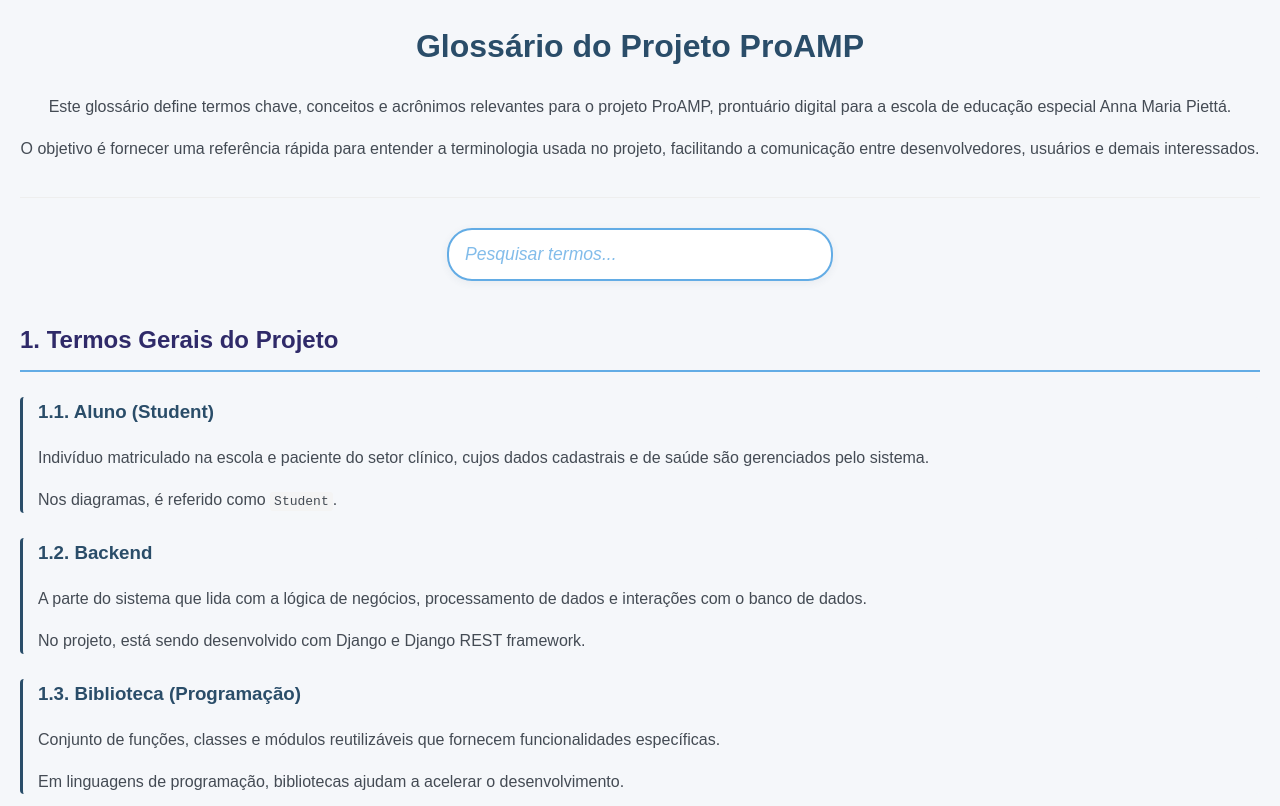
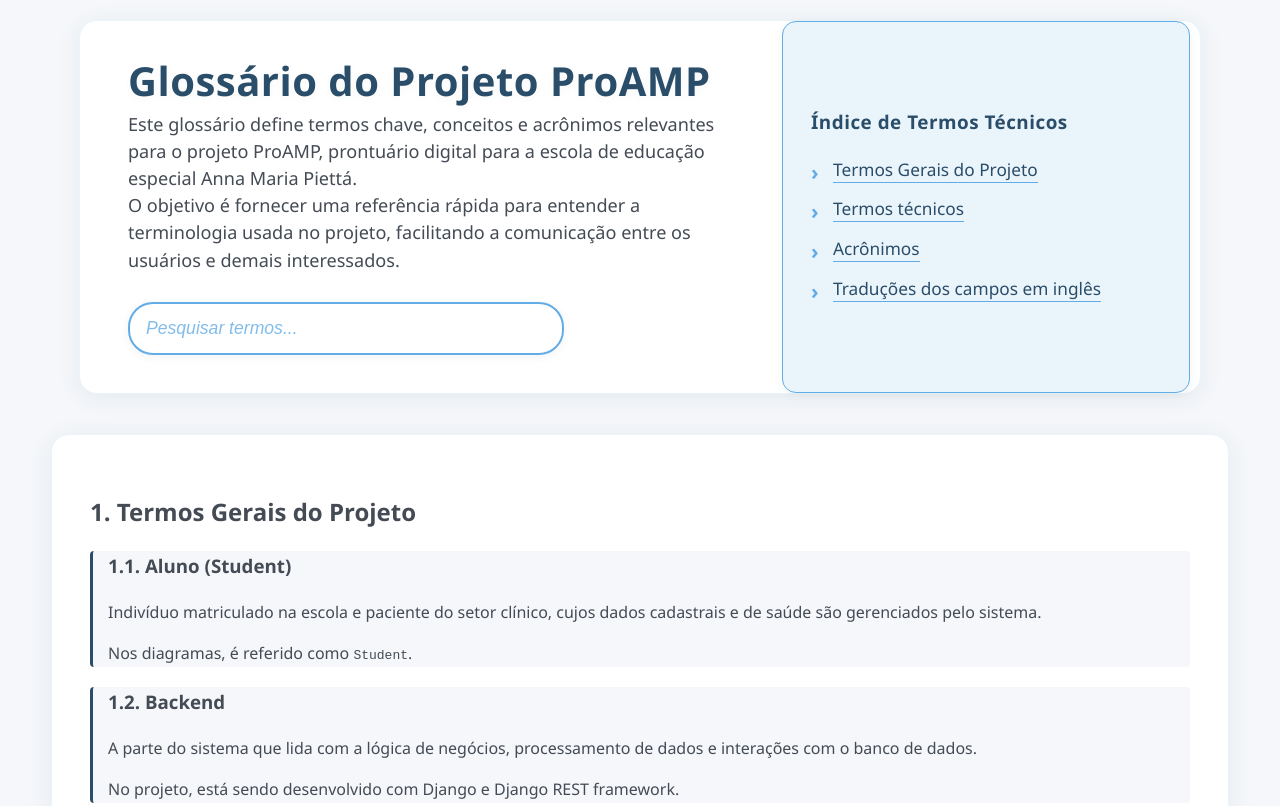
Before and after one commit to luismineo/proamp-docs, a plain HTML site: page pages/glossario.html in a window 1280 px wide. Shown: the top 806 px of the page. Drawn offline with Linux system fonts and the light colour scheme.

Commit message:
atualizacao glossario e index

```diff
--- a/pages/glossario.html
+++ b/pages/glossario.html
@@ -6,31 +6,17 @@
     <title>Glossário do Projeto ProAMP</title>
     <style>
         body {
-            font-family: sans-serif;
+        font-family: 'Segoe UI', 'Arial', sans-serif;
         margin: 20px;
         line-height: 1.6;
         background: #F5F7FA;
         color: #444B54;
         }
+
         header {
-            text-align: center;
-            margin-bottom: 30px;
-            border-bottom: 1px solid #eee;
-            padding-bottom: 20px;
+        display: none;
         }
-        h1 {
-            color: #2A4D69;
-        }
-        h2 {
-            color: #2F2A69;
-            border-bottom: 2px solid #63ACE5;
-            padding-bottom: 10px;
-            margin-top: 40px;
-        }
-        h3 {
-            color: #2A4D69;
-            margin-top: 25px;
-        }
+
         .term-entry {
         margin-bottom: 20px;
         padding-left: 15px;
@@ -39,36 +25,61 @@
         color: #444B54;
         border-radius: 4px;
         }
+
         .term-entry p {
         margin-bottom: 5px;
         }
-        strong {
-            font-weight: bold;
+
+        .glossario-header {
+        display: flex;
+        flex-wrap: wrap;
+        gap: 32px;
+        max-width: 1100px;
+        margin: 0 auto 40px auto;
+        align-items: stretch;
+        padding: 0 10px;
+        background: #fff;
+        border-radius: 18px;
+        box-shadow: 0 4px 24px rgba(42, 77, 105, 0.08);
+        border: 1.5px solid #eaf4fb;
+        position: relative;
         }
-        ul {
-            list-style-type: disc;
-            margin-left: 20px;
+
+        .header-content {
+        flex: 2 1 340px;
+        min-width: 300px;
+        padding: 38px 0 38px 38px;
+        display: flex;
+        flex-direction: column;
+        justify-content: center;
         }
-        code {
-            background-color: #f4f4f4;
-            padding: 2px 4px;
-            border-radius: 3px;
-            font-family: monospace;
+
+        .header-content h1 {
+        color: #2A4D69;
+        font-size: 2.5em;
+        margin-bottom: 8px;
+        margin-top: 0;
+        text-align: left;
+        letter-spacing: 0.5px;
+        font-weight: 700;
+        line-height: 1.1;
+        text-shadow: 0 2px 8px rgba(42, 77, 105, 0.04);
         }
-        a {
-            color: #63ACE5;
-            text-decoration: underline;
+
+        .header-content .subtitle {
+        color: #444B54;
+        font-size: 1.13em;
+        margin-bottom: 28px;
+        margin-top: 0;
+        text-align: left;
+        line-height: 1.5;
+        max-width: 600px;
         }
-        .highlight {
-            background-color: #b3e5fc;
-            color: #2A4D69;
-            border-radius: 3px;
-            padding: 0 2px;
-        }
+
         .search-box {
         width: 100%;
-            max-width: 350px;
-            margin: 30px auto 40px auto;
+        max-width: 400px;
+        margin: 0;
         display: flex;
         align-items: center;
         background: #fff;
@@ -78,9 +89,11 @@
         padding: 6px 16px;
         transition: border-color 0.2s;
         }
+
         .search-box:focus-within {
         border-color: #2A4D69;
         }
+
         .search-box input[type="text"] {
         flex: 1;
         border: none;
@@ -90,24 +103,139 @@
         color: #2A4D69;
         padding: 8px 0;
         }
+
         .search-box input[type="text"]::placeholder {
         color: #63ACE5;
         opacity: 0.8;
         font-style: italic;
         }
+
+        .index-card {
+        flex: 1 1 260px;
+        min-width: 220px;
+        max-width: 350px;
+        background: #eaf4fb;
+        border: 1.5px solid #63ACE5;
+        border-radius: 14px;
+        box-shadow: 0 2px 8px rgba(42, 77, 105, 0.06);
+        padding: 32px 28px 24px 28px;
+        margin-top: 0;
+        transition: box-shadow 0.2s;
+        display: flex;
+        flex-direction: column;
+        justify-content: center;
+        }
+
+        .index-card h2 {
+        color: #2A4D69;
+        font-size: 1.18em;
+        margin-top: 0;
+        margin-bottom: 18px;
+        letter-spacing: 0.5px;
+        border: none;
+        padding: 0;
+        }
+
+        .index-card ul {
+        list-style: none;
+        padding: 0;
+        margin: 0;
+        }
+
+        .index-card li {
+        margin-bottom: 12px;
+        font-size: 1.08em;
+        position: relative;
+        padding-left: 22px;
+        }
+
+        .index-card li::before {
+        content: "›";
+        color: #63ACE5;
+        font-size: 1.2em;
+        position: absolute;
+        left: 0;
+        top: 0;
+        font-weight: bold;
+        }
+
+        .index-card a {
+        color: #2A4D69;
+        text-decoration: none;
+        border-bottom: 1.5px solid #63ACE5;
+        padding-bottom: 1px;
+        transition: color 0.2s, border-color 0.2s;
+        font-weight: 500;
+        }
+
+        .index-card a:hover,
+        .index-card a:focus {
+        color: #4B8673;
+        border-bottom: 2px solid #2A4D69;
+        background: #b3e5fc;
+        border-radius: 3px;
+        padding: 2px 4px 2px 4px;
+        }
+        .glossario-container {
+        max-width: 1100px;
+        margin: 0 auto 40px auto;
+        background: #fff;
+        border-radius: 18px;
+        box-shadow: 0 4px 24px rgba(42, 77, 105, 0.08);
+        border: 1.5px solid #eaf4fb;
+        padding: 38px 38px 38px 38px;
+        }
+
+        @media (max-width: 900px) {
+        .glossario-header {
+            flex-direction: column;
+            gap: 18px;
+            padding: 0 2vw;
+        }
+        .header-content {
+            padding: 28px 0 18px 0;
+        }
+        .glossario-container {
+            padding: 18px 2vw 18px 2vw;
+        }
+        .index-card {
+            max-width: 100%;
+            margin: 0;
+            padding: 24px 16px 18px 16px;
+        }
+        }
+        .highlight {
+        background-color: #b3e5fc;
+        color: #2A4D69;
+        border-radius: 3px;
+        padding: 0 2px;
+        }
     </style>
 </head>
 <body>
-    <header>
+    <div class="glossario-header">
+        <div class="header-content">
             <h1>Glossário do Projeto ProAMP</h1>
-        <p>Este glossário define termos chave, conceitos e acrônimos relevantes para o projeto ProAMP, prontuário digital para a escola de educação especial Anna Maria Piettá.</p>
-        <p>O objetivo é fornecer uma referência rápida para entender a terminologia usada no projeto, facilitando a comunicação entre desenvolvedores, usuários e demais interessados.</p>
-    </header>
-
+                <p class="subtitle">
+                Este glossário define termos chave, conceitos e acrônimos relevantes para o projeto ProAMP, prontuário digital para a escola de educação especial Anna Maria Piettá.<br>
+                O objetivo é fornecer uma referência rápida para entender a terminologia usada no projeto, facilitando a comunicação entre os usuários e demais interessados.
+                </p>
             <div class="search-box">
                 <input type="text" id="search" placeholder="Pesquisar termos..." oninput="highlightTerm(this.value)">
             </div>
+        </div>
+        <aside class="index-card">
+            <h2>Índice de Termos Técnicos</h2>
+                <ul>
+                    <li><a href="#termos-gerais">Termos Gerais do Projeto</a></li>
+                    <li><a href="#termos-tecnicos">Termos técnicos</a></li>
+                    <li><a href="#acronimos">Acrônimos</a></li>
+                    <li><a href="#traducoes">Traduções dos campos em inglês</a></li>
+                </ul>
+        </aside>
+    </div>
 
+    <div class="glossario-container">
         <section id="termos-gerais">
             <h2>1. Termos Gerais do Projeto</h2>
 
@@ -642,28 +770,9 @@
                 <p>Campo que faz refência a alguma entidade de <code>User</code>.</p>
             </div>
         </section>
+    </div>
 
     <script>
-        document.addEventListener('DOMContentLoaded', function () {
-            const caixaDePesquisa = document.getElementById('caixaDePesquisa');
-            const termos = document.querySelectorAll('.term-entry');
-
-            caixaDePesquisa.addEventListener('keyup', function(event) {
-                const valorPesquisa = event.target.value.toLowerCase();
-
-                termos.forEach(function(termo) {
-                    const tituloTermo = termo.querySelector('h3').textContent.toLowerCase();
-                    const definicaoTermo = termo.querySelector('p') ? termo.querySelector('p').textContent.toLowerCase() : '';
-
-                    if (tituloTermo.includes(valorPesquisa) || definicaoTermo.includes(valorPesquisa)) {
-                        termo.style.display = "";
-                    } else {
-                        termo.style.display = "none";
-                    }
-                });
-            });
-        });
-
         function highlightTerm(term) {
             // Remove destaques anteriores
             document.querySelectorAll('.highlight').forEach(function(span) {
@@ -674,12 +783,38 @@
 
             // Seleciona todas as entradas do glossário
             document.querySelectorAll('.term-entry').forEach(function(entry) {
+                // Para cada h3 e p dentro da entry
+                entry.querySelectorAll('h3, p').forEach(function(node) {
+                // Remove highlights antigos
+                node.innerHTML = node.textContent;
                 // Expressão regular para encontrar o termo (case-insensitive)
                 const regex = new RegExp(`(${term})`, 'gi');
-                // Substitui o termo por ele mesmo envolto em <span class="highlight">
-                entry.innerHTML = entry.innerHTML.replace(regex, '<span class="highlight">$1</span>');
+                node.innerHTML = node.innerHTML.replace(regex, '<span class="highlight">$1</span>');
+                });
             });
         }
+
+        document.addEventListener('DOMContentLoaded', function () {
+            const searchInput = document.getElementById('search');
+            const terms = document.querySelectorAll('.term-entry');
+
+            searchInput.addEventListener('input', function(event) {
+                const value = event.target.value.toLowerCase();
+
+                terms.forEach(function(term) {
+                    const title = term.querySelector('h3').textContent.toLowerCase();
+                    const definition = term.querySelector('p') ? term.querySelector('p').textContent.toLowerCase() : '';
+
+                    if (title.includes(value) || definition.includes(value)) {
+                        term.style.display = "";
+                    } else {
+                        term.style.display = "none";
+                    }
+                });
+
+                highlightTerm(value);
+            });
+        });
     </script>
 
 </body>
```
Also changed, not shown: index.html (+159 -0 lines). Lines whose indentation alone changed are shown as unchanged.
